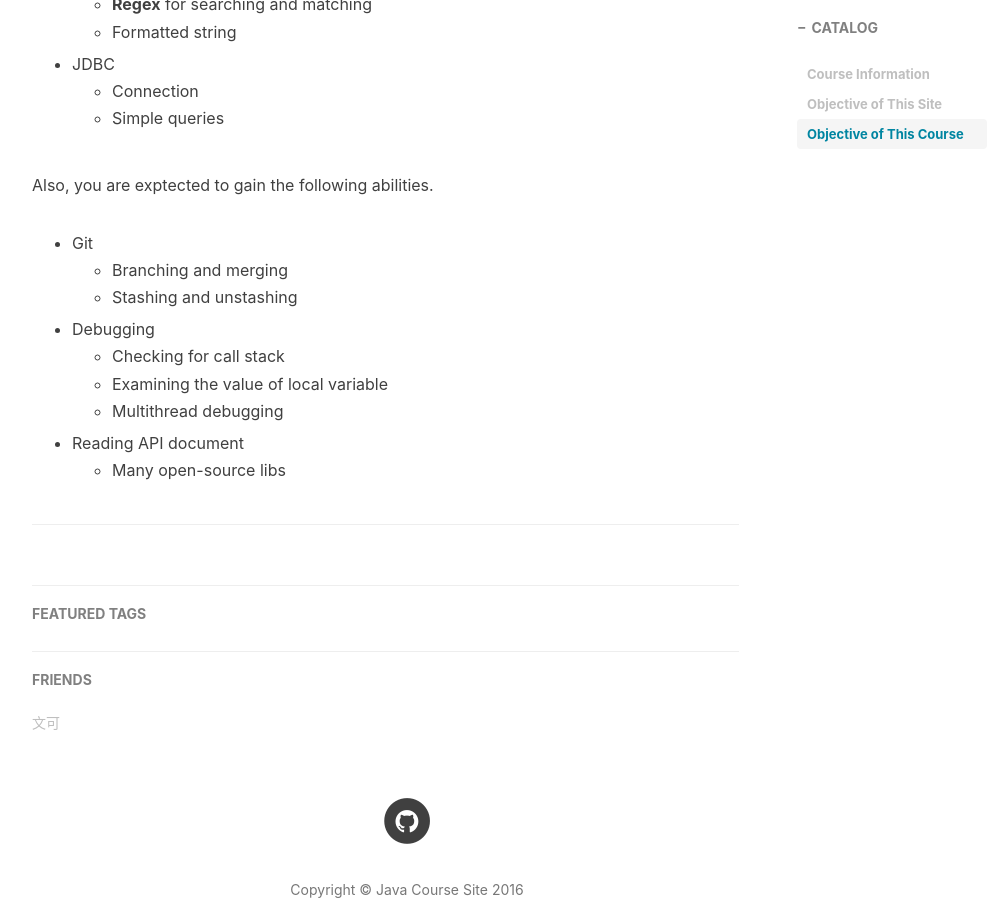
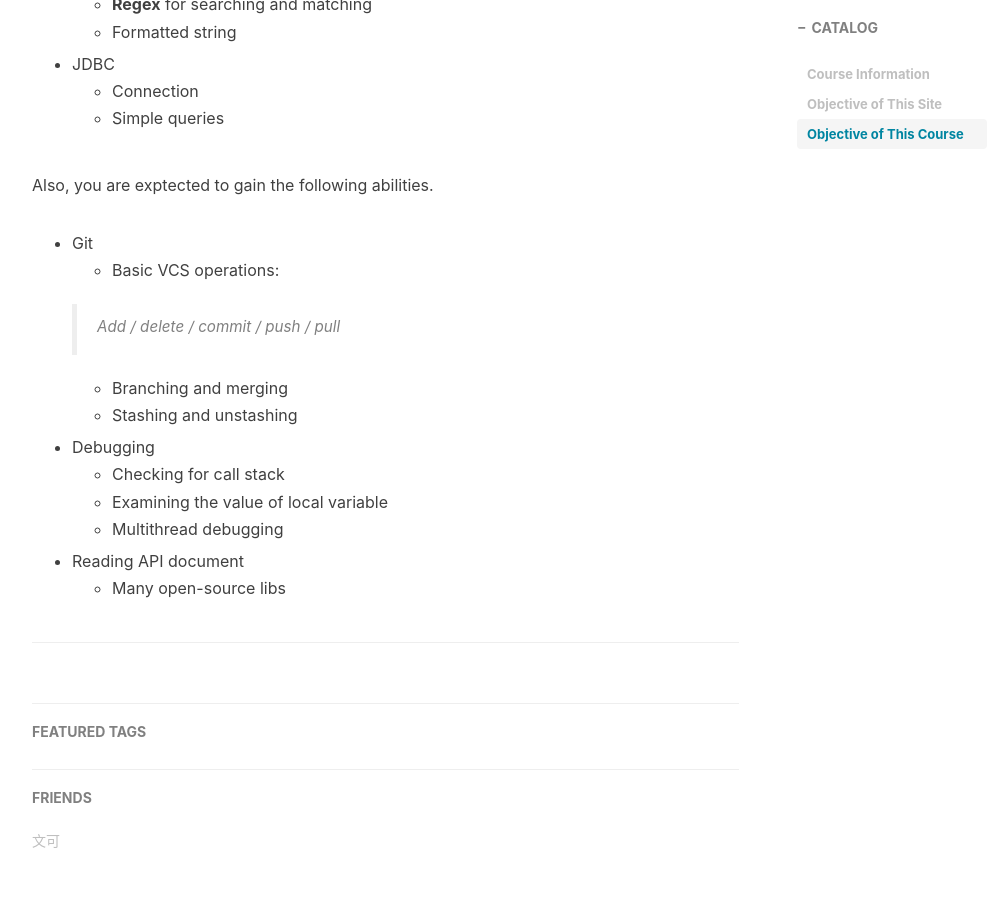
Before and after one commit to iss-java/iss-java.github.io, a Jekyll site: the page built from _posts/2016-09-11-Java-Course-Introduction.markdown, in a window 1280 px wide and 900 px high, scrolled down 1412 px. Shown: the whole window, without its empty margins (233-1228 px from the left). Built offline with Jekyll 4.4.1, drawn with Linux system fonts in a browser that asks for light colours; nearby versions of some CDN libraries; comment, search, counter and statistics services are not loaded.

Commit message:
Update "Java Course Introduction"

```diff
--- a/_posts/2016-09-11-Java-Course-Introduction.markdown
+++ b/_posts/2016-09-11-Java-Course-Introduction.markdown
@@ -30,10 +30,10 @@ You are expected to master the following parts of Java.
 	- Inheritance
 	- Polymorphism
 	- Boxing and Unboxing for primitive types
-	- Some simple *design patterns* that helps on data abstraction
+	- Some simple **design patterns** that helps on data abstraction
 - Java I/O
 	- Reader vs. InputStream \| Writer vs. OutputStream
-	- File I/O
+	- **File I/O**
 	- Memory I/O
 - String Manipulation
 	- Concatenation, division, cutting for substring, etc.
@@ -46,6 +46,10 @@ You are expected to master the following parts of Java.
 Also, you are exptected to gain the following abilities.
 
 - Git
+	- Basic VCS operations:
+
+	> Add / delete / commit / push / pull
+
 	- Branching and merging
 	- Stashing and unstashing
 - Debugging
```
